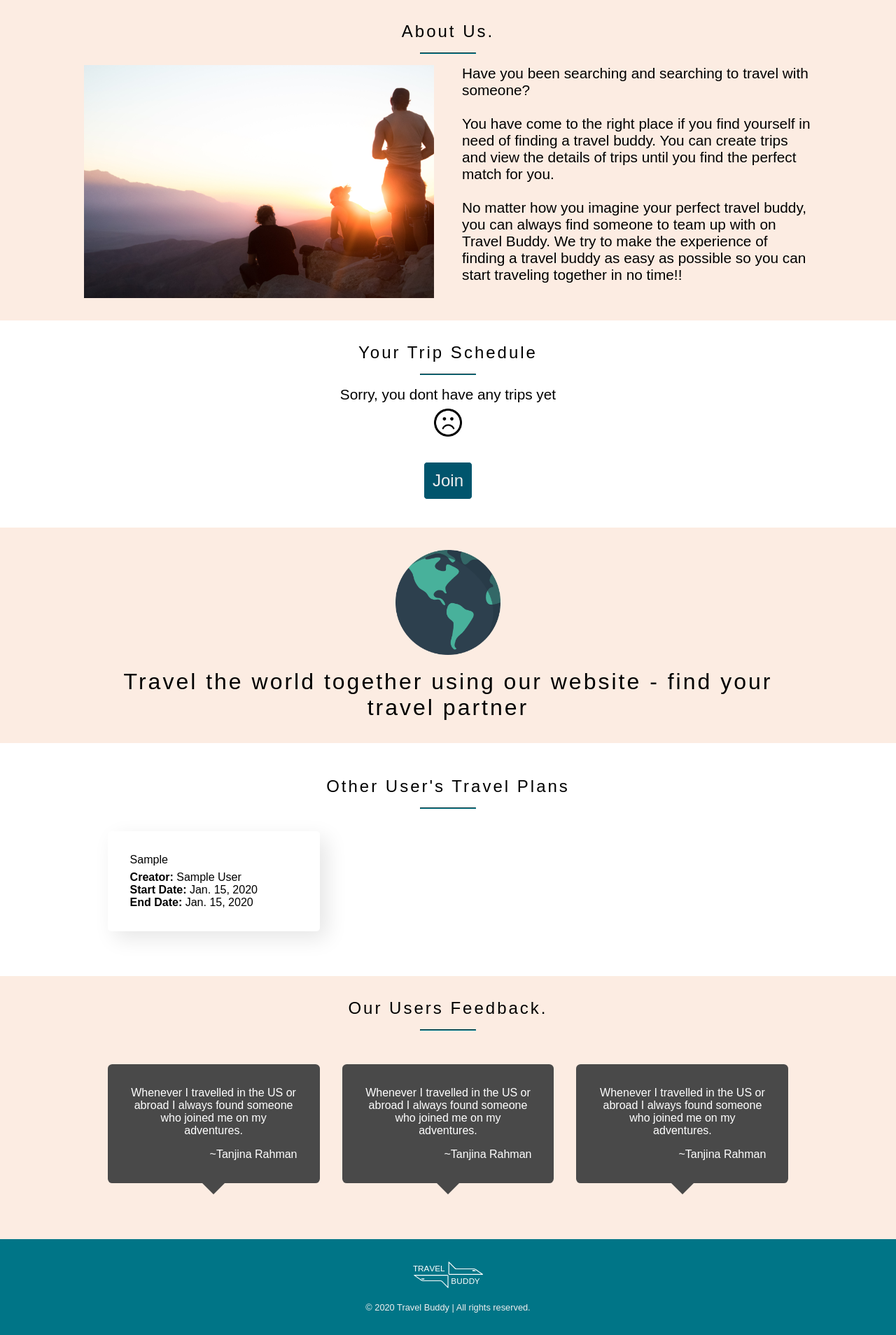
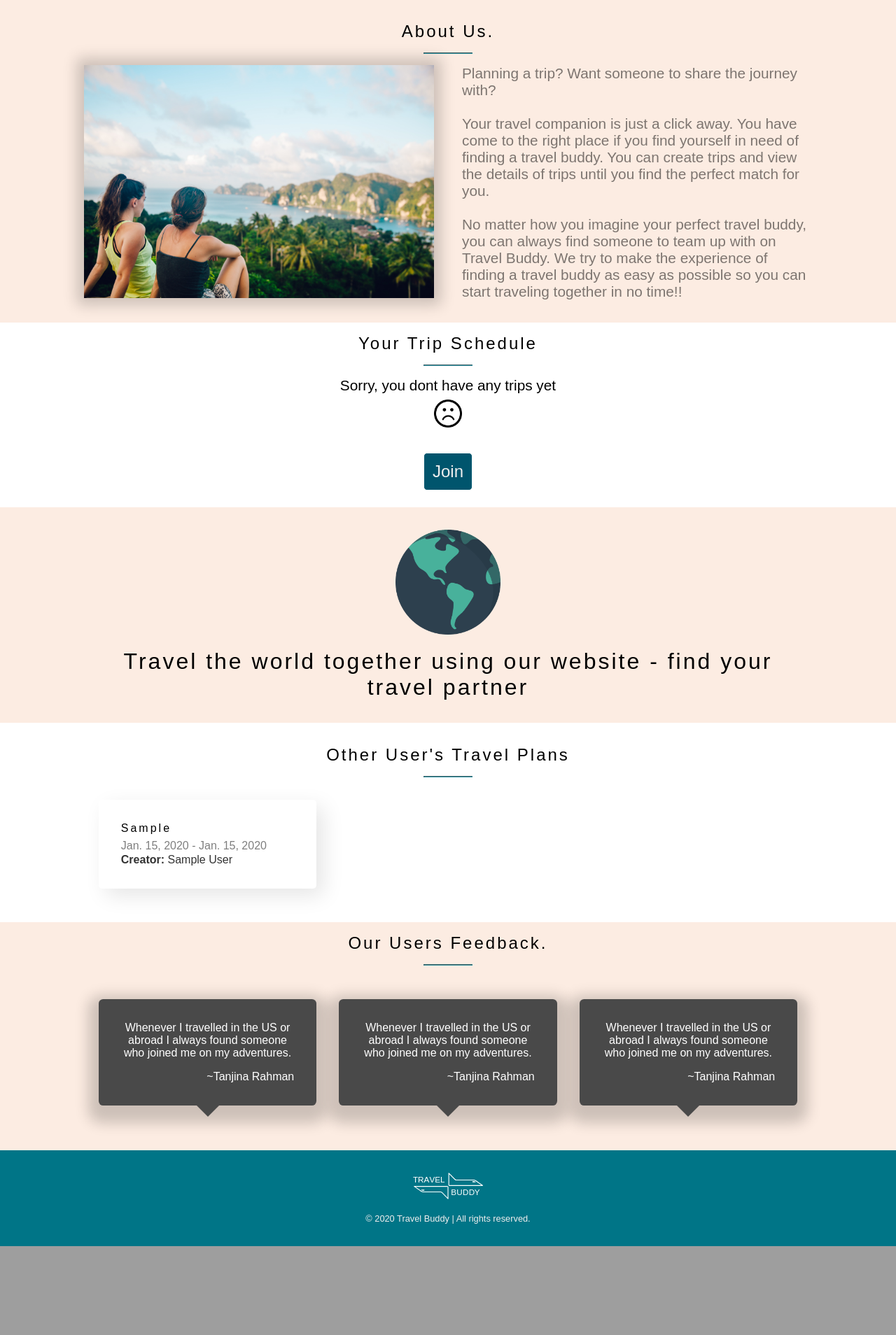
Before and after one commit to tanjinarahm/travel-buddy, a Django app: page / in a window 1280 px wide. Shown: the part 801-2709 px from the top of the page at 70% size. After the commit the page ends 2582 px from the top, so only its background shows below. Run offline with Django 3.2, Linux system fonts and the light colour scheme; tables that the repository leaves empty hold one stand-in row (values such as "Sample post"); some libraries are stand-ins or nearby versions.

Commit message:
fixed bugs

```diff
--- a/travel_buddy_app/static/styles/home.css
+++ b/travel_buddy_app/static/styles/home.css
@@ -21,10 +21,11 @@ html{
 }
 
 hr{
-    width: 80px;
+    width: 70px;
     border-color: #057d8f;
     margin: 0 auto;
     margin-bottom: 1rem;
+    opacity: 0.8;
 }
 
 .main{
@@ -166,12 +167,14 @@ button:hover::after{
     margin-top: 1rem;
     font-size: 0.95rem;
     text-align: left;
+    opacity: 0.5;
     /* letter-spacing: 1px; */
 }
 
 .about-image{
     width:100%;
     max-width:500px;
+    box-shadow: 0 0 19px 10px rgba(0,0,0,0.19);
     /* border-radius: 20px; */
  }
 
@@ -238,7 +241,7 @@ button:hover::after{
     width: 100%;
     margin: 0 auto;
     text-align: center;
-    padding: 2rem 2rem;
+    padding: 1rem 1rem;
 }
 
 .your-travels-in h2{
@@ -249,13 +252,9 @@ button:hover::after{
     margin-bottom: 1rem;
     letter-spacing: 3px;
 }
-
-.your-travels-in span,
-.your-travels span {
+span{
     font-weight: bolder;
 }
-
-
 
 /*----------------------- YOUR TRAVELS NOT-logged-in--------------*/
 
@@ -263,7 +262,7 @@ button:hover::after{
     width: 100%;
     margin: 0 auto;
     text-align: center;
-    padding: 2rem 2rem;
+    padding: 1rem 1rem;
 }
 
 .your-travels h2{
@@ -310,8 +309,8 @@ button:hover::after{
 .all-travels{
     width: 100%;
     margin: 0 auto;
-    /* text-align: center; */
-    padding: 2rem 2rem;
+    text-align: center;
+    padding: 1rem 1rem;
 }
 
 .all-travels h2{
@@ -323,10 +322,9 @@ button:hover::after{
     letter-spacing: 3px;
 }
 
-.all-travels span {
-    font-weight: bolder;
-}
 
+
+/*-------------CARD-------------------*/
 
 .cards{
     padding: 1em 0;
@@ -343,6 +341,11 @@ button:hover::after{
     background: #fff;
 }
 
+.card-name{
+    font-size: 1rem;
+    line-height: 1.1;
+    letter-spacing: 3px;
+}
 
 
 /* ---------------------REVIEWS-------------------- */
@@ -351,8 +354,9 @@ button:hover::after{
     width: 100%;
     margin: 0 auto;
     text-align: center;
+    /* align-items: center; */
     /* max-width: 1440px; */
-    padding: 2rem 2rem;
+    padding: 1rem 1rem;
     background: #f4be9d4b;
     /* background-color: rgba(0,0,0,0.1); */
 }
@@ -388,6 +392,7 @@ button:hover::after{
     border-radius: .4em;
     padding: 2rem;
     margin-bottom: 1rem;
+    box-shadow: 0px 10px 19px 15px rgba(0,0,0,0.19);
 }
 
 .speech-bubble:after {
@@ -401,7 +406,7 @@ button:hover::after{
 	border-top-color: #494949;
 	border-bottom: 0;
 	margin-left: -1em;
-	margin-bottom: -1em;
+    margin-bottom: -1em;
 }
 .name{
     text-align: right;
--- a/travel_buddy_app/templates/travels.html
+++ b/travel_buddy_app/templates/travels.html
@@ -12,7 +12,7 @@
 <body>
     {% if logged_in %}
         <div class="main">
-            <img src="/static/img/logo-daone.svg" alt="logo" id="logo">
+            <a href="/travels"><img src="/static/img/logo-daone.svg" alt="logo" id="logo"></a>
             <a href="/logout" class = "logout-btn">Log out</a>
             <div>
                 <h1 class = "title"> Welcome {{user.name}}!</h1>
@@ -21,7 +21,7 @@
         </div>
     {% else %}
         <div class="main">
-            <img src="/static/img/logo-daone.svg" alt="logo" id="logo">
+            <a href="/travels"><img src="/static/img/logo-daone.svg" alt="logo" id="logo"></a>
             <nav>
                 <ul>
                     <li><a href="/login" class = "button login-btn">Login</a></li>
@@ -41,9 +41,9 @@
         <h2>About Us.</h2>
         <hr>
         <div class="about-grid">
-            <img src="/static/img/about2.jpg" class="about-image" alt="about">
+            <img src="/static/img/about3.jpg" class="about-image" alt="about">
             <p>
-            Have you been searching and searching to travel with someone?<br><br> You have come to the right place if you find yourself in need of finding a travel buddy. You can create trips and view the details of trips until you find the perfect match for you. <br><br>
+           Planning a trip? Want someone to share the journey with?<br><br> Your travel companion is just a click away. You have come to the right place if you find yourself in need of finding a travel buddy. You can create trips and view the details of trips until you find the perfect match for you. <br><br>
            No matter how you imagine your perfect travel buddy, you can always find someone to team up with on Travel Buddy. We try to make the experience of finding a travel buddy as easy as possible so you can start traveling together in no time!!</p>
         </div>
     </div>
@@ -58,15 +58,21 @@
                     <div class="cards">
                         {% for travel in travels %}
                         <div class="card">
-                            <p style="margin-bottom: 7px; font-weight: lighter;">{{travel.destination}}</p>
-                            <p><span>Creator: </span>{{travel.creator.name}}</p>
-                            <p><span>Start Date: </span>{{travel.start_date}}</p>
-                            <p><span>End Date: </span>{{travel.end_date}}</p>
-                            <p><span>Description: </span>{{travel.description}}</p>
-                            <a href="/travels/destination/{{travel.id}}">More info</a>
+                            <p style="margin-bottom: 7px;" class="card-name">{{travel.destination}}</p>
+                            <p style="opacity: 0.5; margin-top: 3px; margin-bottom: 5px;">{{travel.start_date}} - {{travel.end_date}}</p>
+                            <!-- <p style="opacity:0.7; margin-bottom: 5px;"><span>Creator: </span>{{travel.creator.name}}</p> -->
+                            <!-- <p style="margin-bottom:5px; opacity:0.7;"><span>Description: </span>{{travel.description}}</p> -->
+                            <a style="opacity: 0.8; color: #6288d6;" href="/travels/destination/{{travel.id}}">More info</a>
                         </div>
                         {% endfor %}
                     </div>
+                {% else %}
+                <div class="your-travels">
+                    <div class="container">
+                        <p>Sorry, you dont have any trips yet</p>
+                        <img src="/static/img/sadface.png" class="sadface" alt="sad face">
+                    </div>
+                </div>
                 {% endif %}
                 <a href="/travels/add" class = "join-btn"><button class="join">Add Travel Plan</button></a>
             </div>
@@ -79,7 +85,7 @@
                 <hr>
                 <p>Sorry, you dont have any trips yet</p>
                 <img src="/static/img/sadface.png" class="sadface" alt="sad face">
-                <p>  <a href="/login" class = "join-btn"><button class="join">Join</button></a> </p>
+                <p>  <a href="/signup" class = "join-btn"><button class="join">Join</button></a> </p>
             </div>
         </div>
     {% endif %}
@@ -102,12 +108,11 @@
                     <div class="cards">
                         {% for travel in others %}
                         <div class="card">
-                            <p style="margin-bottom: 7px; font-weight: lighter;">{{travel.destination}}</p>
-                            <p><span>Creator: </span>{{travel.creator.name}}</p>
-                            <p><span>Start Date: </span>{{travel.start_date}}</p>
-                            <p><span>End Date: </span>{{travel.end_date}}</p>
-                            <a href="/travels/join/{{travel.id}}">Join</a>
-                            <a href="/travels/destination/{{travel.id}}">More info</a>
+                            <p style="margin-bottom: 7px;" class="card-name">{{travel.destination}}</p>
+                            <p style="opacity: 0.5; margin-top: 3px; margin-bottom: 5px;">{{travel.start_date}} - {{travel.end_date}}</p>
+                            <p style="opacity:0.7; margin-bottom: 8px;"><span>Creator: </span>{{travel.creator.name}}</p>
+                            <a style="opacity: 0.8; color: #6288d6; margin-right: 6px;" href="/travels/join/{{travel.id}}">Join</a>
+                            <a style="opacity: 0.8; color: #6288d6;" href="/travels/destination/{{travel.id}}">More info</a>
                         </div>
                         {% endfor %}
                     </div>
@@ -123,10 +128,9 @@
                     <div class="cards">
                         {% for travel in others %}
                         <div class="card">
-                            <p style="margin-bottom: 7px; font-weight: lighter;">{{travel.destination}}</p>
-                            <p><span>Creator: </span>{{travel.creator.name}}</p>
-                            <p><span>Start Date: </span>{{travel.start_date}}</p>
-                            <p><span>End Date: </span>{{travel.end_date}}</p>
+                            <p style="margin-bottom: 7px;" class="card-name">{{travel.destination}}</p>
+                            <p style="opacity: 0.5; margin-top: 3px; margin-bottom: 2px;">{{travel.start_date}} - {{travel.end_date}}</p>
+                            <p style="opacity:0.8;"><span>Creator: </span>{{travel.creator.name}}</p>
                         </div>
                         {% endfor %}
                     </div>
```
Also changed, not shown: travel_buddy_app/static/styles/addtravels.css (+35 -0 lines), travel_buddy_app/static/styles/login.css (+49 -4 lines), travel_buddy_app/static/styles/viewtrip.css (+119 -0 lines), travel_buddy_app/templates/addTravels.html (+18 -6 lines), travel_buddy_app/templates/login_reg.html (+21 -11 lines), travel_buddy_app/templates/viewTrip.html (+19 -11 lines), travel_buddy_app/static/img/about3.jpg (added), travel_buddy_app/static/img/warning.png (added), 1 other file.
